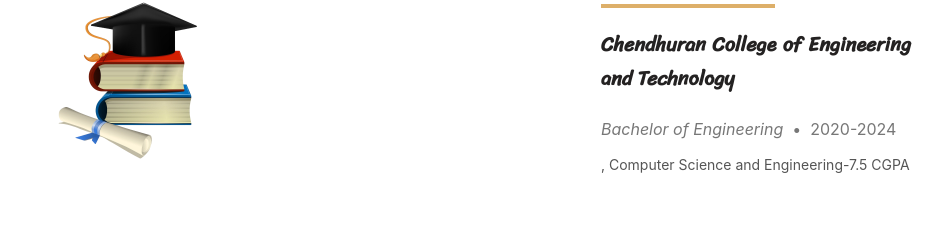
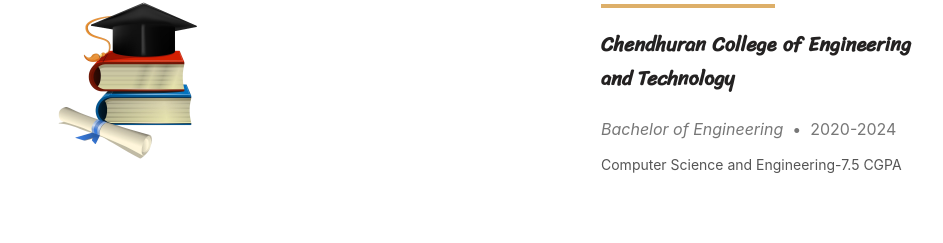
Before and after one commit to vasanthselva/my-portfolio, a React (Create React App) app: page / in a window 1280 px wide. Shown: the part 1405-1648 px from the top of the page, without its empty margins (194-1137 px from the left). Built offline with nearby package versions, Linux system fonts and the light colour scheme.

Commit message:
Update Education.js

```diff
--- a/src/components/Education.js
+++ b/src/components/Education.js
@@ -8,7 +8,7 @@
       institution: "Chendhuran College of Engineering and Technology",
       degree: "Bachelor of Engineering",
       date: "2020-2024",
-      description: ", Computer Science and Engineering-7.5 CGPA"
+      description: " Computer Science and Engineering-7.5 CGPA"
     }
   ];
 
```
